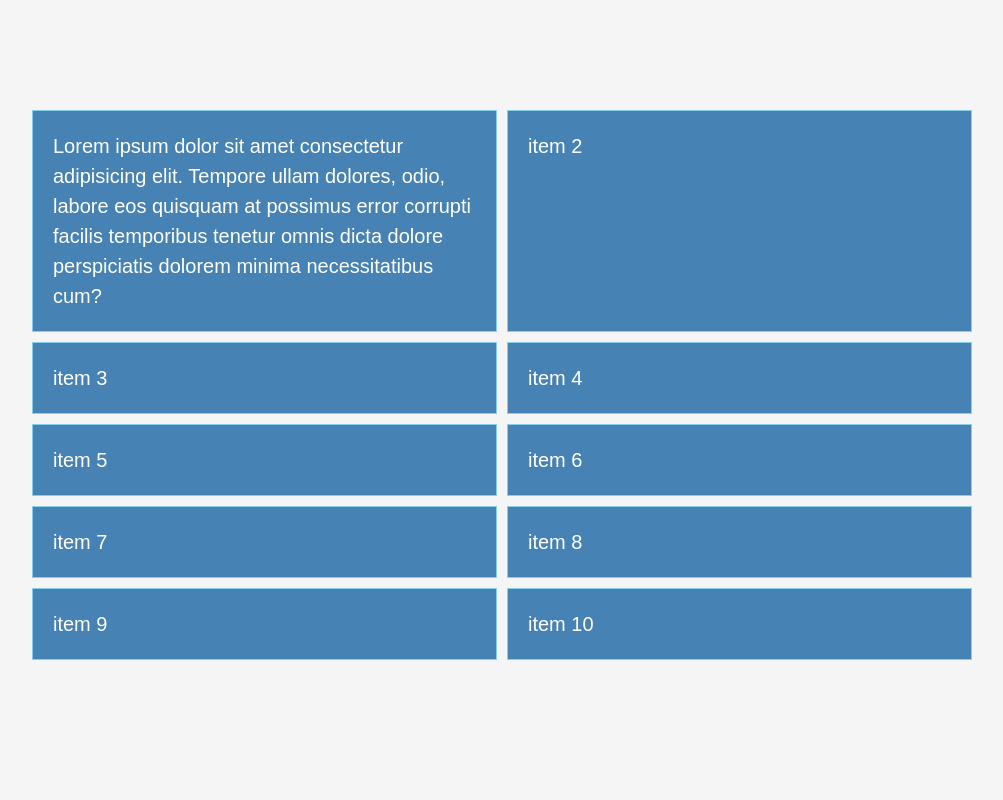
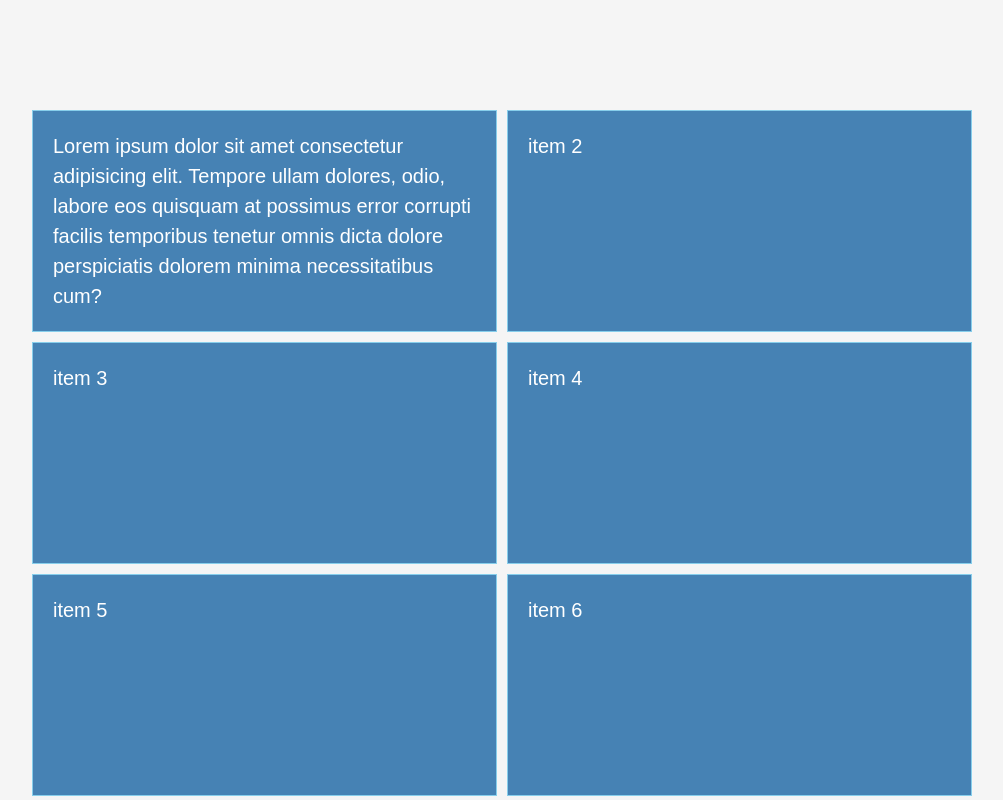
Before and after one commit to mehwishjbe/grid-crash-course, a plain HTML site: page index.html in a window 1280 px wide. Shown: the top 800 px of the page, without its empty margins (138-1141 px from the left). Drawn offline with Linux system fonts and the light colour scheme.

Commit message:
grid-template-row

```diff
--- a/style.css
+++ b/style.css
@@ -29,6 +29,10 @@ body{
     /* grid-auto-rows: 200px; */
     grid-auto-rows: minmax(300px auto);  /*  */
 
+
+    /* grid-template-rows: 1fr 1fr 1fr; */
+    grid-template-rows: repeat(3, 1fr);
+
 }
 
 .item{
```
